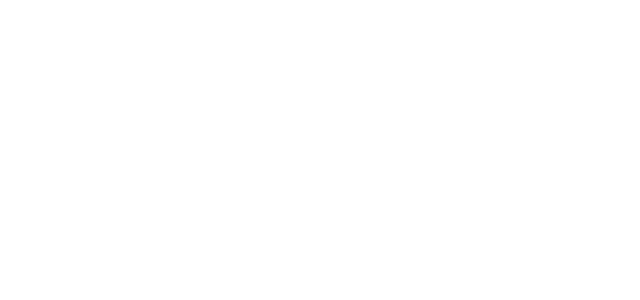
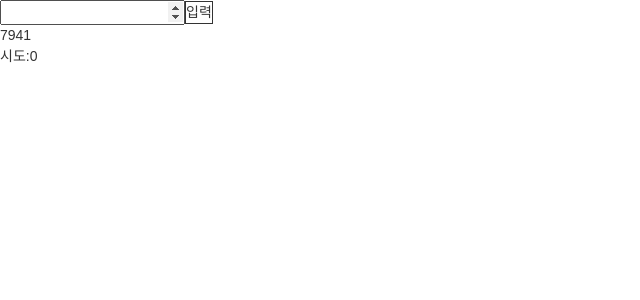
Before and after one commit to Nini0604/daily-vue, a Nuxt app: page /200119 in a window 1280 px wide. Before the commit this address had no page. Shown: the top 300 px of the page, without its empty margins (0-640 px from the left). Built offline with nearby package versions, Linux system fonts and the light colour scheme.

Commit message:
200119: 숫자야구 실습

```diff
--- /dev/null
+++ b/pages/200119/index.vue
@@ -0,0 +1,100 @@
+<template>
+  <div>
+    <form @submit="onSubmitForm">
+      <input
+        ref="answer"
+        v-model="value"
+        type="number"
+        maxlength="4"
+      >
+      <button type="submit">
+        입력
+      </button>
+    </form>
+    {{ resultNumber }}
+    <p>시도:{{ triedValues.length }}</p>
+    <p v-if="showResult">
+      <ul>
+        <li v-for="(triedValue, index) in triedValues" :key="index">
+          {{ triedValue }}
+        </li>
+      </ul>
+      <span>{{ result }}</span>
+    </p>
+  </div>
+</template>
+
+<script>
+export default {
+  data() {
+    return {
+      value: '',
+      triedValues: [],
+      resultNumber: this.getResultNumber(),
+      strikeNumber: 0,
+      ballNumber: 0,
+      showResult: false
+    }
+  },
+  computed: {
+    result() {
+      return this.strikeNumber + '스트라이크,' + this.ballNumber + '볼'
+    }
+  },
+  created() {
+
+  },
+  methods: {
+    getResultNumber() {
+      const numberArray = Array(9).fill().map((element, i) => i + 1)
+      const resultArray = []
+      for (let i = 0; i < 4; i++) {
+        const randomNum = Math.floor(Math.random() * (9 - i))
+        resultArray.push(numberArray.splice(randomNum, 1)[0])
+      }
+      return resultArray.join().replace(/,/g, '')
+    },
+    resetData() {
+      this.value = ''
+      this.triedValues = []
+      this.resultNumber = this.getResultNumber()
+      this.strikeNumber = 0
+      this.ballNumber = 0
+      this.showResult = false
+    },
+    onSubmitForm(e) {
+      e.preventDefault()
+      this.showResult = true
+      this.$refs.answer.focus()
+      this.strikeNumber = 0
+      this.ballNumber = 0
+      this.triedValues.push(this.value)
+
+      const valueArray = this.value.split('')
+      if (this.triedValues.length > 9) {
+        alert('실패! 답은' + this.resultNumber + '였어요!')
+        this.resetData()
+      }
+      if (this.value === this.resultNumber) {
+        this.result = '홈런!'
+        alert('정답!')
+        this.resetData()
+      } else {
+        valueArray.forEach((value, index) => {
+          if (value === this.resultNumber[index]) {
+            this.strikeNumber++
+          } else if (this.resultNumber.indexOf(value) > -1) {
+            this.ballNumber++
+          }
+        })
+      }
+    }
+  }
+}
+</script>
+
+<style scoped lang="scss">
+  button {
+    border: 1px solid #333;
+  }
+</style>
--- a/pages/index.vue
+++ b/pages/index.vue
@@ -59,6 +59,11 @@
         <li>
           <nuxt-link to="/200118">
             <span class="links__text">구구단</span><span class="links__date">200118</span>
+          </nuxt-link>
+        </li>
+        <li>
+          <nuxt-link to="/200119">
+            <span class="links__text">숫자야구</span><span class="links__date">200119</span>
           </nuxt-link>
         </li>
       </ul>
```
